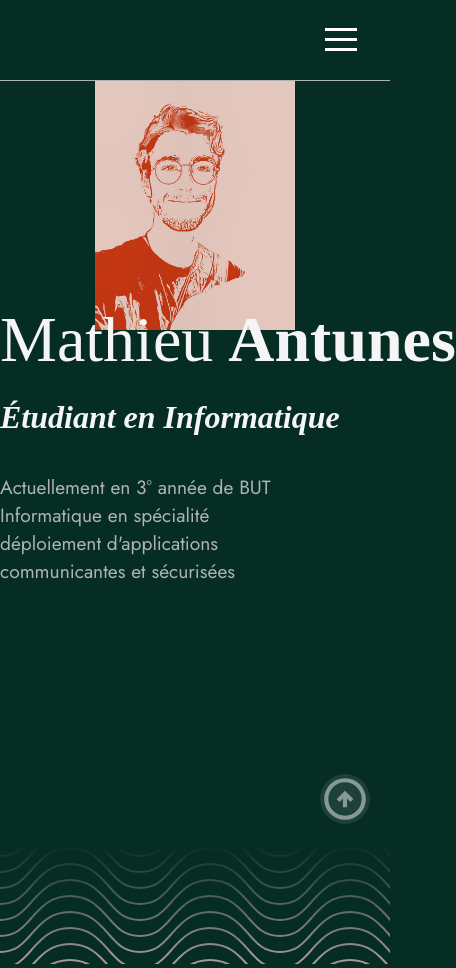
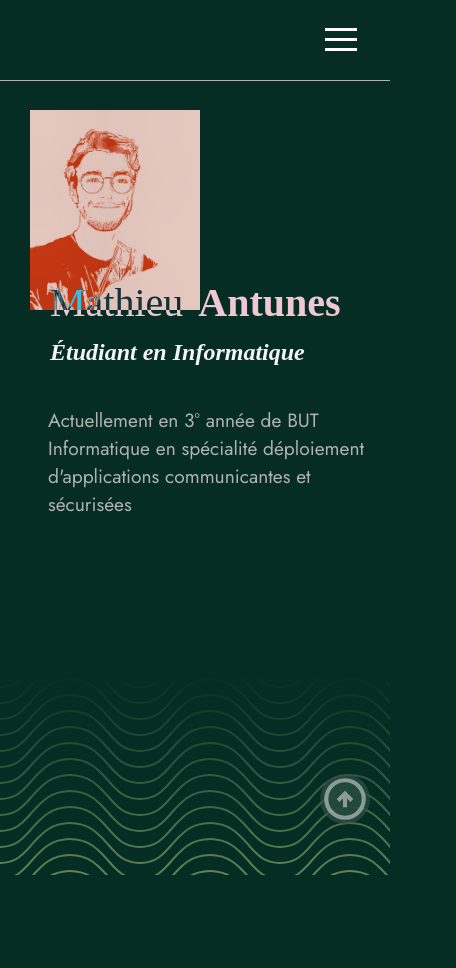
Before and after one commit to Malachite01/portfolio, a React (Create React App) app: page /#/ in a window 390 px wide. Shown: the whole page, 456 px wide, since content can reach past the window. After the commit the page ends 879 px from the top, so only its background shows below. Built offline with nearby package versions, Linux system fonts and the light colour scheme; a web font is replaced by a local one.

Commit message:
Responsive

```diff
--- a/src/Application/components/GoBackUp.tsx
+++ b/src/Application/components/GoBackUp.tsx
@@ -1,6 +1,5 @@
 import React from "react";
 import AnchorLink from "react-anchor-link-smooth-scroll";
-import arrowCircleUp from "../../img/arrow_circle_up.svg";
 
 const GoBackUp = () => {
   return (
--- a/src/Application/pages/Home.tsx
+++ b/src/Application/pages/Home.tsx
@@ -18,8 +18,8 @@ const Home = () => {
 
         <div className="home-design-right">
           {/*// TODO */}
-          {/* <svg id='patternId' width='100%' height='100%' xmlns='http://www.w3.org/2000/svg'><defs><pattern id='a' patternUnits='userSpaceOnUse' width='70' height='8' patternTransform='scale(2) rotate(0)'><rect x='0' y='0' width='100%' height='100%' fill='hsla(0, 0%, 100%, 0)'/><path d='M-.02 22c8.373 0 11.938-4.695 16.32-9.662C20.785 7.258 25.728 2 35 2c9.272 0 14.215 5.258 18.7 10.338C58.082 17.305 61.647 22 70.02 22M-.02 14.002C8.353 14 11.918 9.306 16.3 4.339 20.785-.742 25.728-6 35-6 44.272-6 49.215-.742 53.7 4.339c4.382 4.967 7.947 9.661 16.32 9.664M70 6.004c-8.373-.001-11.918-4.698-16.3-9.665C49.215-8.742 44.272-14 35-14c-9.272 0-14.215 5.258-18.7 10.339C11.918 1.306 8.353 6-.02 6.002'  strokeWidth='1' stroke='hsla(81, 100%, 80%, .6)' fill='none'/></pattern></defs><rect width='800%' height='800%' transform='translate(0,0)' fill='url(#a)'/></svg> */}
-          <svg id='patternId' width='100%' height='100%' xmlns='http://www.w3.org/2000/svg'><defs><pattern id='a' patternUnits='userSpaceOnUse' width='70' height='8' patternTransform='scale(2) rotate(0)'><rect x='0' y='0' width='100%' height='100%' fill='hsla(0, 0%, 100%, 0)'/><path d='M-.02 22c8.373 0 11.938-4.695 16.32-9.662C20.785 7.258 25.728 2 35 2c9.272 0 14.215 5.258 18.7 10.338C58.082 17.305 61.647 22 70.02 22M-.02 14.002C8.353 14 11.918 9.306 16.3 4.339 20.785-.742 25.728-6 35-6 44.272-6 49.215-.742 53.7 4.339c4.382 4.967 7.947 9.661 16.32 9.664M70 6.004c-8.373-.001-11.918-4.698-16.3-9.665C49.215-8.742 44.272-14 35-14c-9.272 0-14.215 5.258-18.7 10.339C11.918 1.306 8.353 6-.02 6.002'  strokeWidth='1' stroke='#f0c8d2' fill='none'/></pattern></defs><rect width='800%' height='800%' transform='translate(0,0)' fill='url(#a)'/></svg>
+          <svg id='patternId' width='100%' height='100%' xmlns='http://www.w3.org/2000/svg'><defs><pattern id='a' patternUnits='userSpaceOnUse' width='70' height='8' patternTransform='scale(2) rotate(0)'><rect x='0' y='0' width='100%' height='100%' fill='hsla(0, 0%, 100%, 0)'/><path d='M-.02 22c8.373 0 11.938-4.695 16.32-9.662C20.785 7.258 25.728 2 35 2c9.272 0 14.215 5.258 18.7 10.338C58.082 17.305 61.647 22 70.02 22M-.02 14.002C8.353 14 11.918 9.306 16.3 4.339 20.785-.742 25.728-6 35-6 44.272-6 49.215-.742 53.7 4.339c4.382 4.967 7.947 9.661 16.32 9.664M70 6.004c-8.373-.001-11.918-4.698-16.3-9.665C49.215-8.742 44.272-14 35-14c-9.272 0-14.215 5.258-18.7 10.339C11.918 1.306 8.353 6-.02 6.002'  strokeWidth='1' stroke='hsla(81, 100%, 80%, .6)' fill='none'/></pattern></defs><rect width='800%' height='800%' transform='translate(0,0)' fill='url(#a)'/></svg>
+          {/* <svg id='patternId' width='100%' height='100%' xmlns='http://www.w3.org/2000/svg'><defs><pattern id='a' patternUnits='userSpaceOnUse' width='70' height='8' patternTransform='scale(2) rotate(0)'><rect x='0' y='0' width='100%' height='100%' fill='hsla(0, 0%, 100%, 0)'/><path d='M-.02 22c8.373 0 11.938-4.695 16.32-9.662C20.785 7.258 25.728 2 35 2c9.272 0 14.215 5.258 18.7 10.338C58.082 17.305 61.647 22 70.02 22M-.02 14.002C8.353 14 11.918 9.306 16.3 4.339 20.785-.742 25.728-6 35-6 44.272-6 49.215-.742 53.7 4.339c4.382 4.967 7.947 9.661 16.32 9.664M70 6.004c-8.373-.001-11.918-4.698-16.3-9.665C49.215-8.742 44.272-14 35-14c-9.272 0-14.215 5.258-18.7 10.339C11.918 1.306 8.353 6-.02 6.002'  strokeWidth='1' stroke='#f0c8d2' fill='none'/></pattern></defs><rect width='800%' height='800%' transform='translate(0,0)' fill='url(#a)'/></svg> */}
         </div>
         <div className="home-design-right"></div>
       </div>
--- a/src/style/style.css
+++ b/src/style/style.css
@@ -448,34 +448,50 @@ nav ul {
 
 @media screen and (max-width: 960px) {
   .home-container-left {
-    margin-left: 0;
-    margin-top: 0;
-    display: flex;
-    flex-direction: column;
-    align-items: center;
+    margin-left: 30px;
   }
-
+  .home-text-container h1 {
+    font-size: 8vw;
+  }
+  .home-text-container h2 {
+    font-size: 4vw;
+  }
+}
+@media screen and (max-width: 700px) {
+  .home-container-left {
+    margin-left: 30px;
+  }
+  .home-text-container h1 {
+    font-size: 3em;
+  }
+  .home-text-container h2 {
+    font-size: 1.5em;
+  }
+  .home-text-container p {
+    position: relative;
+    margin-top: 0px;
+    margin-left: 0px;
+    width: 70%;
+    align-self: center;
+    font-size: 1.2em;
+  }
   #self-portrait {
-    width: 200px;
-    height: 250px;
+    width: 170px;
+    height: 200px;
   }
-
-  .name {
-    margin-top: 0;
-    margin-left: 0;
-    font-size: 4em;
+}
+@media screen and (max-width: 550px) {
+  .home-text-container h1 {
+    margin-left: 20px;
+    font-size: 2.5em;
   }
-
   .home-text-container h2 {
-    margin-left: 0;
-    font-size: 2em;
+    margin-left: 20px;
   }
-
   .home-text-container p {
-    margin-left: 0;
-    width: 80%;
+    width: 90%;
+    font-size: 1.2em;
   }
-
 }
 
 .home-design-right {
@@ -494,9 +510,9 @@ nav ul {
 @media screen and (max-width: 1100px) {
   .home-design-right {
     right: 0;
-    top: 100%;
+    top: 80%;
     width: 100%;
-    height: 120px;
+    height: 200px;
     background-image: -webkit-linear-gradient(top,
       rgba(5, 45, 35,1) 0%,
       rgba(5, 45, 35,.3) 100%
```
